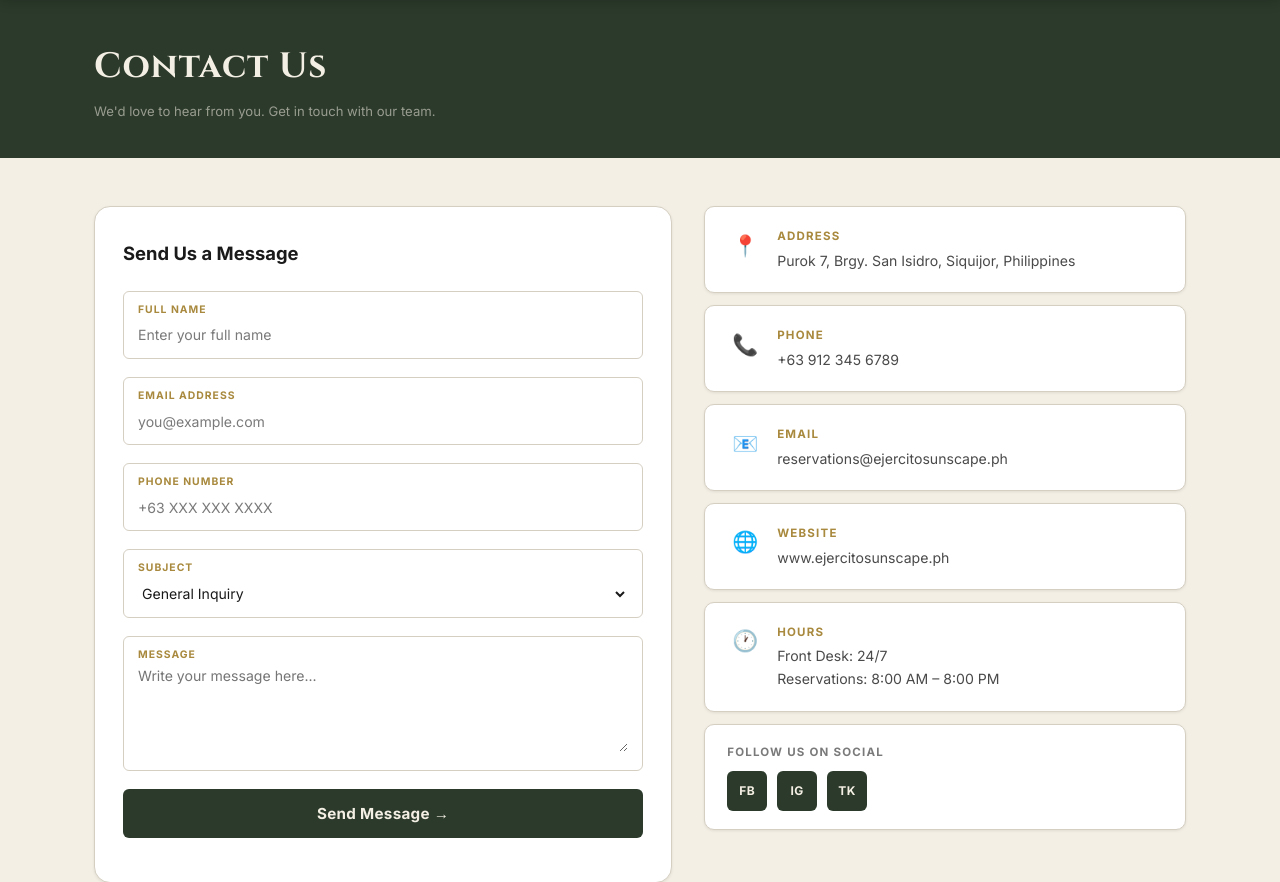
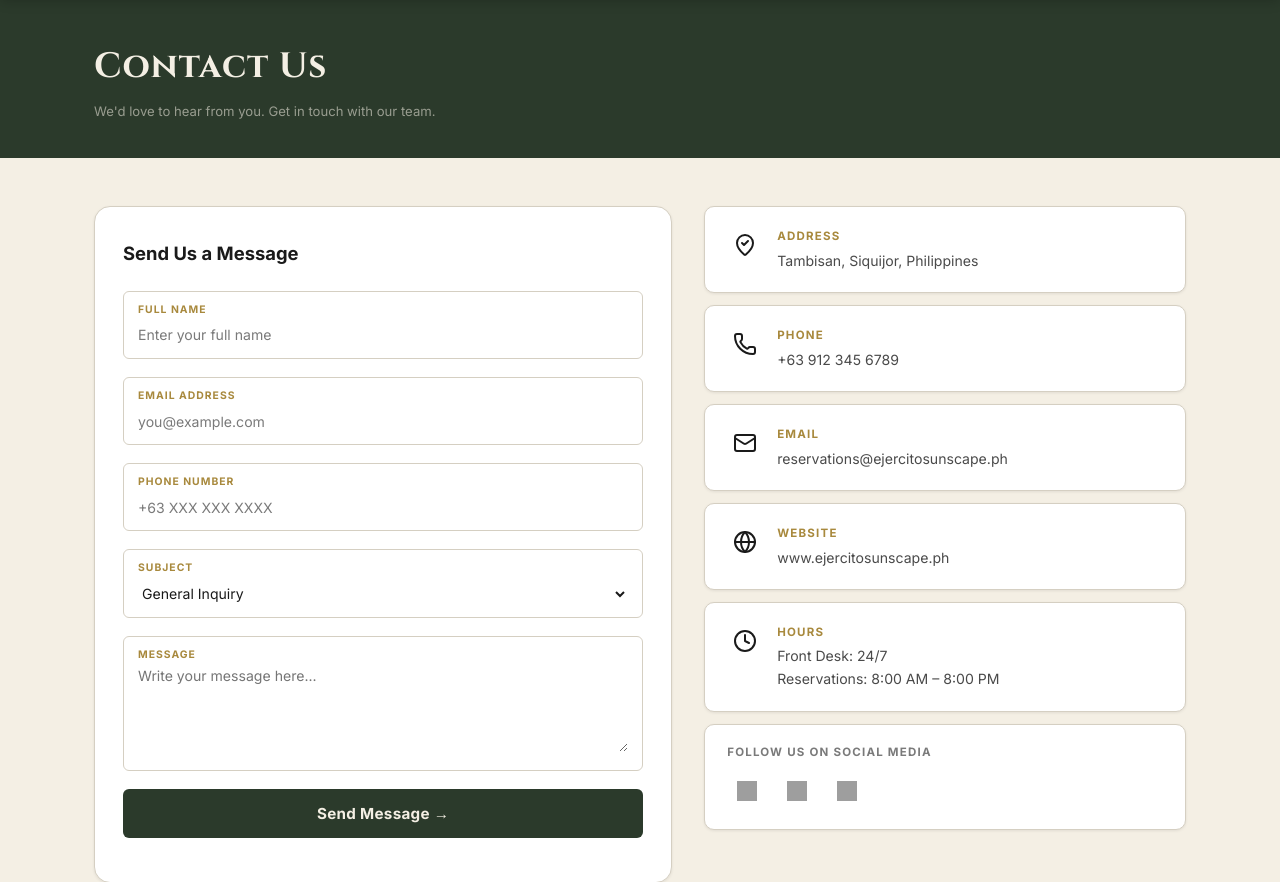
Before and after one commit to aeronwe/SIQUIJOR-, a PHP site: page /pages/contact.php in a window 1280 px wide. Shown: the part 129-1011 px from the top of the page. Run offline with PHP 8.4, Linux system fonts and the light colour scheme; some web fonts are replaced; grey boxes are pictures that could not be loaded.

```diff
--- a/pages/contact.php
+++ b/pages/contact.php
@@ -107,35 +107,42 @@ if ($_SERVER['REQUEST_METHOD'] === 'POST' && isset($_POST['send_message'])) {
                 <!-- Right: Contact Info Cards -->
                 <div class="contact-info-column">
                     <div class="contact-info-card">
-                        <span class="contact-info-icon">📍</span>
+                        <span class="contact-info-icon">
+                            <svg xmlns="http://www.w3.org/2000/svg" width="24" height="24" viewBox="0 0 24 24" fill="none" stroke="currentColor" stroke-width="2" stroke-linecap="round" stroke-linejoin="round" class="lucide lucide-map-pin-check-inside"><path d="M20 10c0 4.993-5.539 10.193-7.399 11.799a1 1 0 0 1-1.202 0C9.539 20.193 4 14.993 4 10a8 8 0 0 1 16 0"/><path d="m9 10 2 2 4-4"/></svg>
+                        </span>
                         <div>
                             <h4 class="contact-info-label">Address</h4>
-                            <p>Purok 7, Brgy. San Isidro, Siquijor, Philippines</p>
+                            <p>Tambisan, Siquijor, Philippines</p>
                         </div>
                     </div>
                     <div class="contact-info-card">
-                        <span class="contact-info-icon">📞</span>
+                        <span class="contact-info-icon"><svg xmlns="http://www.w3.org/2000/svg" width="24" height="24" viewBox="0 0 24 24" fill="none" stroke="currentColor" stroke-width="2" stroke-linecap="round" stroke-linejoin="round" class="lucide lucide-phone"><path d="M13.832 16.568a1 1 0 0 0 1.213-.303l.355-.465A2 2 0 0 1 17 15h3a2 2 0 0 1 2 2v3a2 2 0 0 1-2 2A18 18 0 0 1 2 4a2 2 0 0 1 2-2h3a2 2 0 0 1 2 2v3a2 2 0 0 1-.8 1.6l-.468.351a1 1 0 0 0-.292 1.233 14 14 0 0 0 6.392 6.384"/></svg>
+                    </span>
                         <div>
                             <h4 class="contact-info-label">Phone</h4>
                             <p>+63 912 345 6789</p>
                         </div>
                     </div>
                     <div class="contact-info-card">
-                        <span class="contact-info-icon">📧</span>
+                        <span class="contact-info-icon">
+                            <svg xmlns="http://www.w3.org/2000/svg" width="24" height="24" viewBox="0 0 24 24" fill="none" stroke="currentColor" stroke-width="2" stroke-linecap="round" stroke-linejoin="round" class="lucide lucide-mail"><path d="m22 7-8.991 5.727a2 2 0 0 1-2.009 0L2 7"/><rect x="2" y="4" width="20" height="16" rx="2"/></svg>
+                        </span>
                         <div>
                             <h4 class="contact-info-label">Email</h4>
                             <p>reservations@ejercitosunscape.ph</p>
                         </div>
                     </div>
                     <div class="contact-info-card">
-                        <span class="contact-info-icon">🌐</span>
+                        <span class="contact-info-icon"><svg xmlns="http://www.w3.org/2000/svg" width="24" height="24" viewBox="0 0 24 24" fill="none" stroke="currentColor" stroke-width="2" stroke-linecap="round" stroke-linejoin="round" class="lucide lucide-globe"><circle cx="12" cy="12" r="10"/><path d="M12 2a14.5 14.5 0 0 0 0 20 14.5 14.5 0 0 0 0-20"/><path d="M2 12h20"/></svg>
+                    </span>
                         <div>
                             <h4 class="contact-info-label">Website</h4>
                             <p>www.ejercitosunscape.ph</p>
                         </div>
                     </div>
                     <div class="contact-info-card">
-                        <span class="contact-info-icon">🕐</span>
+                        <span class="contact-info-icon"><svg xmlns="http://www.w3.org/2000/svg" width="24" height="24" viewBox="0 0 24 24" fill="none" stroke="currentColor" stroke-width="2" stroke-linecap="round" stroke-linejoin="round" class="lucide lucide-clock-4"><circle cx="12" cy="12" r="10"/><path d="M12 6v6l4 2"/></svg>
+                    </span>
                         <div>
                             <h4 class="contact-info-label">Hours</h4>
                             <p>Front Desk: 24/7<br>Reservations: 8:00 AM – 8:00 PM</p>
@@ -144,11 +151,20 @@ if ($_SERVER['REQUEST_METHOD'] === 'POST' && isset($_POST['send_message'])) {
 
                     <!-- Social -->
                     <div class="contact-social-row">
-                        <span class="booking-field-label">Follow Us on Social</span>
+                        <span class="booking-field-label">Follow Us on Social Media</span>
                         <div class="contact-social-buttons">
-                            <a href="#" class="contact-social-btn">FB</a>
-                            <a href="#" class="contact-social-btn">IG</a>
-                            <a href="#" class="contact-social-btn">TK</a>
+                            <a href="#" class="contact-social-btn">
+                                <img src="https://s.magecdn.com/social/mb-facebook.svg"
+                                alt="Facebook">
+                            </a>
+                            <a href="#" class="contact-social-btn">
+                                <img src="https://s.magecdn.com/social/mb-instagram.svg"
+                                alt="Instagram">
+                            </a>
+                            <a href="#" class="contact-social-btn">
+                                <img src="https://s.magecdn.com/social/mb-tiktok.svg"
+                                alt="TikTok">
+                            </a>
                         </div>
                     </div>
                 </div>
@@ -162,13 +178,17 @@ if ($_SERVER['REQUEST_METHOD'] === 'POST' && isset($_POST['send_message'])) {
         <h2 class="rd-section-heading" style="margin-top:0;">Maps</h2>
         <div class="contact-map-wrap">
             <iframe
-                    src="https://www.google.com/maps/embed?pb=!1m18!1m12!1m3!1d63146.98089456829!2d123.47969024863283!3d9.196684100000003!2m3!1f0!2f0!3f0!3m2!1i1024!2i768!4f13.1!3m3!1m2!1s0x33ab1c8d26beeb3f%3A0x498e5cd6afe3ae0e!2sSiquijor%2C%20Siquijor%2C%20Philippines!5e0!3m2!1sen!2s!4v1693000000000!5m2!1sen!2s"
-                    width="100%" height="400" style="border:0; border-radius: var(--radius-lg);" allowfullscreen="" loading="lazy" referrerpolicy="no-referrer-when-downgrade">
+                src="https://www.google.com/maps/embed?pb=!1m18!1m12!1m3!1d15754.606290525586!2d123.45367115551537!3d9.185867986727734!2m3!1f0!2f0!3f0!3m2!1i1024!2i768!4f13.1!3m3!1m2!1s0x33ab3fe766a49e27%3A0xda0a4b9097c5ed6a!2sTambisan%2C%20San%20Juan%2C%20Siquijor!5e0!3m2!1sen!2sph!4v1789272815421!5m2!1sen!2sph"
+                width="100%"
+                height="400"
+                style="border:0; border-radius: var(--radius-lg);"
+                allowfullscreen=""
+                loading="lazy"
+                referrerpolicy="no-referrer-when-downgrade">
             </iframe>
         </div>
     </div>
 </section>
-</main>
 
 <footer class="footer inner-footer">
     <div class="container">
--- a/pages/rooms.php
+++ b/pages/rooms.php
@@ -127,8 +127,8 @@ $hasFilters = $selectedType !== 'all' || $selectedPrice !== 'all' || $selectedGu
             <li><a href="rooms.php" class="active">Rooms</a></li>
             <li><a href="booking.php">Booking</a></li>
             <li><a href="dining.php">Dining</a></li>
-            <li><a href="../index.php#experiences">Experiences</a></li>
-            <li><a href="../index.php#contact">Contact</a></li>
+            <li><a href="experiences.php">Experiences</a></li>
+            <li><a href="contact.php">Contact</a></li>
         </ul>
         <a href="booking.php" class="btn-book-now">Book Now</a>
         <?php if (is_logged_in()): ?>
--- a/style.css
+++ b/style.css
@@ -2109,8 +2109,8 @@ img {
     justify-content: center;
     width: 40px;
     height: 40px;
-    background: var(--color-forest);
-    color: var(--color-cream);
+    background: transparent;
+    color: var(--color-forest-dark);
     border-radius: var(--radius-sm);
     font-family: var(--font-body);
     font-size: 0.75rem;
@@ -2118,6 +2118,15 @@ img {
     letter-spacing: 0.5px;
     transition: all 0.3s ease;
 }
+
+.contact-social-btn img {
+    width: 20px;
+    height: 20px;
+    display: flex;
+    align-items: center;
+    justify-content: center;
+}
+
 
 .contact-social-btn:hover {
     background: var(--color-gold);
@@ -2989,6 +2998,7 @@ img {
     flex: 1;
 }
 
+
 /*    AUTH RESPONSIVE */
 @media (max-width: 768px) {
     .auth-card,
```
Also changed, not shown: pages/booking.php (+10 -2 lines), pages/dining.php (+10 -2 lines), pages/experiences.php (+11 -3 lines), pages/info.php (+5 -4 lines), pages/success.php (+6 -4 lines). Lines whose indentation alone changed are shown as unchanged.
